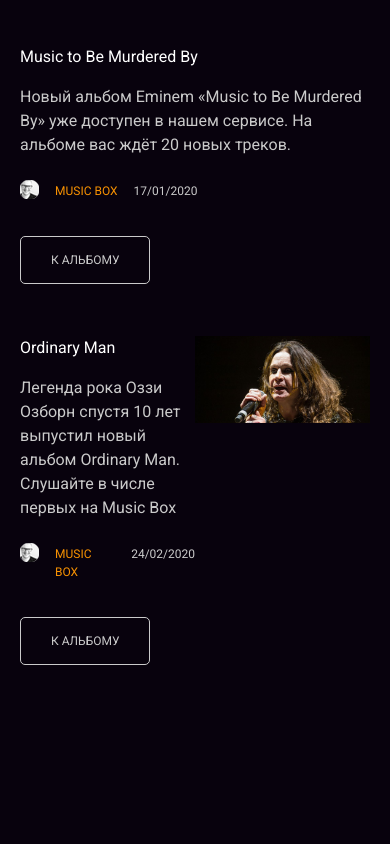
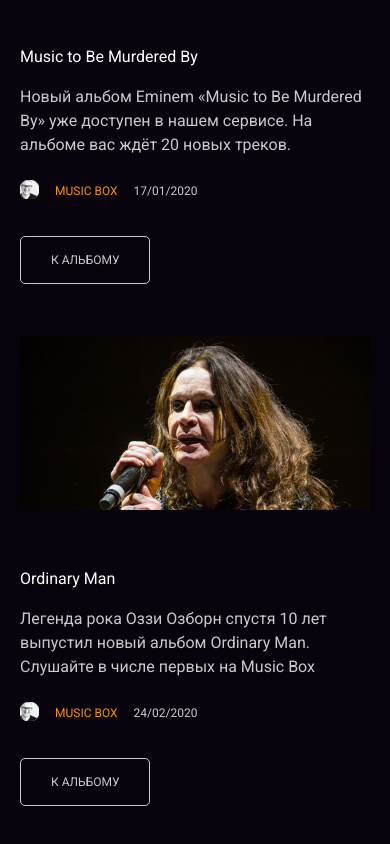
Before and after one commit to YanaLysukha/layout-designer-project-56, a plain HTML site: page src/index.html in a window 390 px wide. Shown: the part 3557-4401 px from the top of the page. Before the commit the page ends 4274 px from the top, so only its background shows below. Drawn offline with Linux system fonts and the light colour scheme.

Commit message:
Added flex-diretion

```diff
--- a/src/css/style-dist.css
+++ b/src/css/style-dist.css
@@ -492,6 +492,14 @@
       -ms-flex-direction: row-reverse;
           flex-direction: row-reverse;
 }
+@media (max-width: 570px) {
+  .row-reverse {
+    -webkit-box-orient: vertical;
+    -webkit-box-direction: normal;
+        -ms-flex-direction: column;
+            flex-direction: column;
+  }
+}
 
 .news-item-img {
   -webkit-box-flex: 0;
--- a/src/scss/_page-news.scss
+++ b/src/scss/_page-news.scss
@@ -18,6 +18,10 @@
 
 .row-reverse {
     flex-direction: row-reverse;
+
+    @media (max-width: 570px) {
+        flex-direction: column;
+    }
 }
 
 .news-item-img {
```
